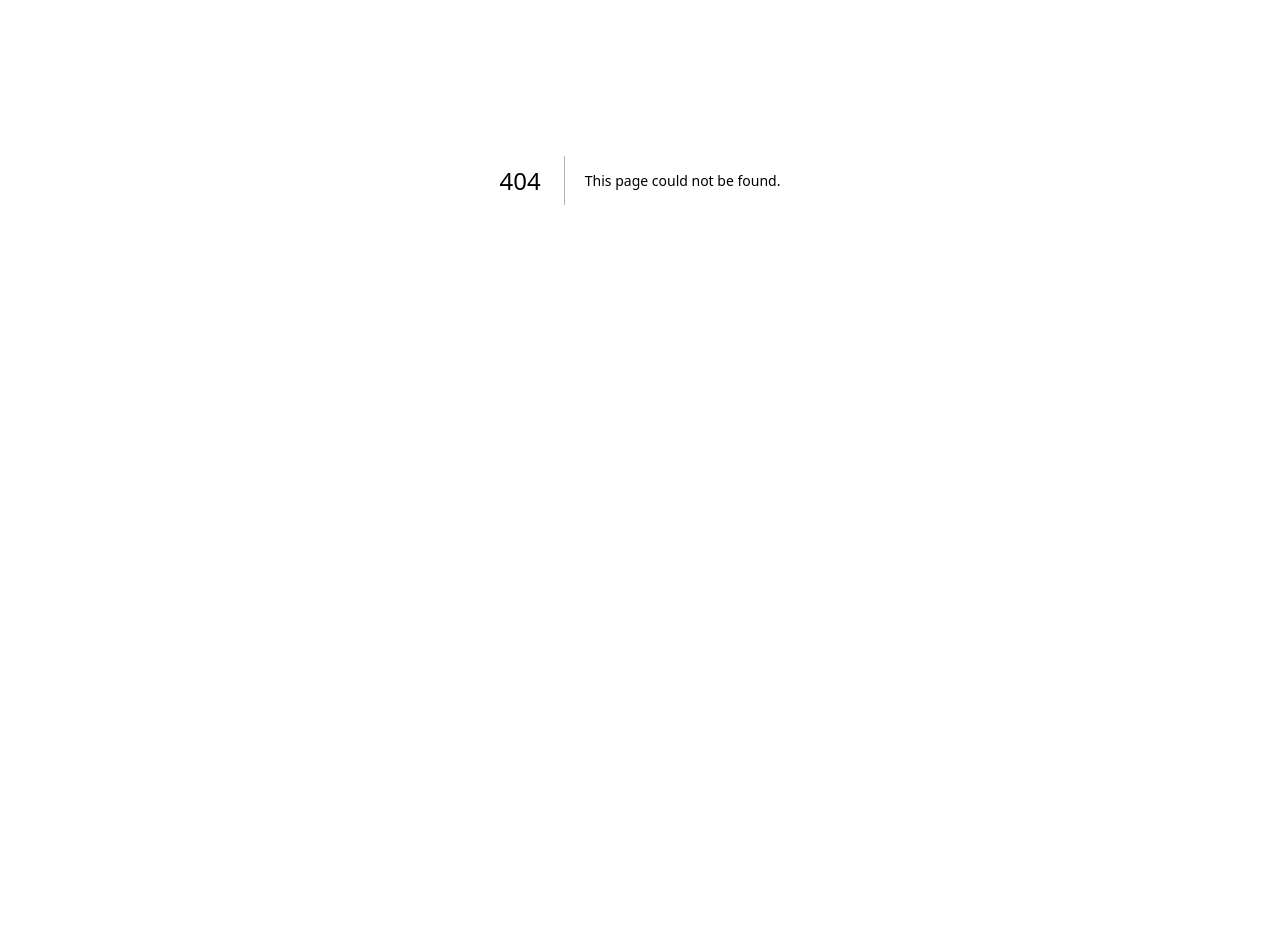
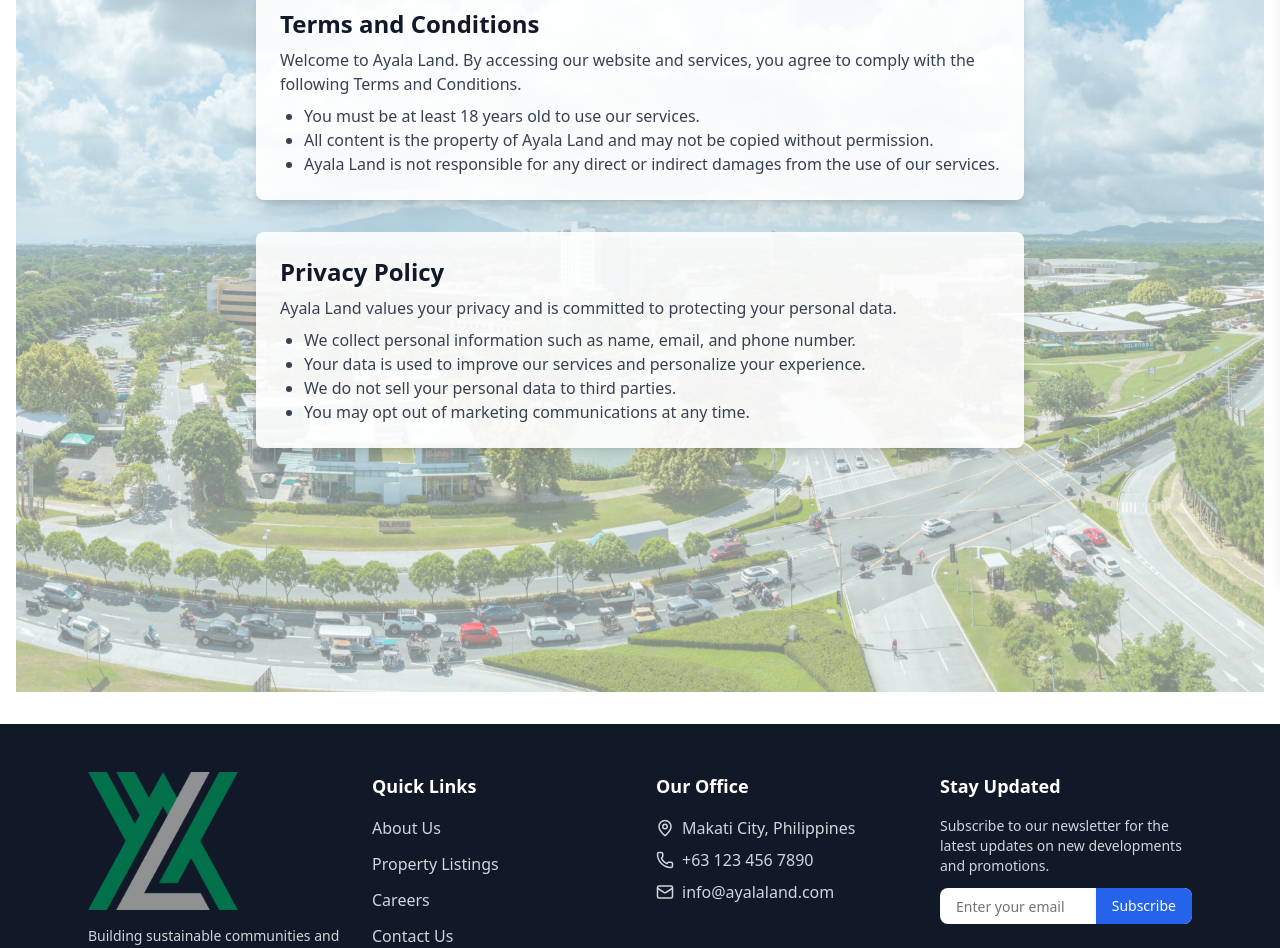
Before and after one commit to INFINITECH-OJT2025/AYALA_JD, a Next.js app: page /landing/terms in a window 1280 px wide. Before the commit this address had no page. Shown: the part 220-1168 px from the top of the page. Before the commit the page ends 800 px from the top, so only its background shows below. Built offline with nearby package versions, Linux system fonts and the light colour scheme.

Commit message:
cleaning up

```diff
--- a/src/app/landing/aboutus/page.tsx
+++ b/src/app/landing/aboutus/page.tsx
@@ -103,11 +103,8 @@
             <h2 className="text-4xl font-bold drop-shadow-lg">Be Part of Our Legacy</h2>
             <p className="mt-4 text-lg opacity-90">Explore careers or discover our latest developments today.</p>
             <div className="mt-6 space-x-4">
-              <a href="/careers" className="bg-white text-green-700 px-6 py-2 rounded-full font-semibold shadow-md hover:bg-gray-100 dark:bg-gray-800 dark:text-white dark:hover:bg-gray-700">
+              <a href="/landing/joblistings" className="bg-white text-green-700 px-6 py-2 rounded-full font-semibold shadow-md hover:bg-gray-100 dark:bg-gray-800 dark:text-white dark:hover:bg-gray-700">
                 Careers
-              </a>
-              <a href="/projects" className="bg-white text-green-700 px-6 py-2 rounded-full font-semibold shadow-md hover:bg-gray-100 dark:bg-gray-800 dark:text-white dark:hover:bg-gray-700">
-                Our Projects
               </a>
             </div>
           </div>
--- /dev/null
+++ b/src/app/landing/terms/page.tsx
@@ -0,0 +1,17 @@
+"use client";
+
+import { Navbar } from "@/components/landing-page/Navbar";
+import { Footer } from "@/components/landing-page/Footer";
+import TermsPrivacy from "@/components/landing-page/Terms";
+
+export default function TermsPage() {
+  return (
+    <div>
+      <Navbar />
+      <main className="container mx-auto px-4 py-8">
+        <TermsPrivacy/>
+      </main>
+      <Footer />
+    </div>
+  );
+}
--- a/src/app/layout.tsx
+++ b/src/app/layout.tsx
@@ -12,8 +12,11 @@
 });
 
 export const metadata: Metadata = {
-  title: "Create Next App",
+  title: "AYALA",
   description: "Generated by create next app",
+  icons: {
+    icon: "/logo.png", // Or "/favicon.png" if using PNG
+  },
 };
 
 export default function RootLayout({
--- a/src/components/landing-page/Footer.tsx
+++ b/src/components/landing-page/Footer.tsx
@@ -21,11 +21,11 @@
         <div>
           <h4 className="text-lg font-semibold text-white mb-4">Quick Links</h4>
           <ul className="space-y-3">
-            <li><Link href="/about" className="hover:text-white">About Us</Link></li>
-            <li><Link href="/properties" className="hover:text-white">Property Listings</Link></li>
-            <li><Link href="/careers" className="hover:text-white">Careers</Link></li>
-            <li><Link href="/contact" className="hover:text-white">Contact Us</Link></li>
-            <li><Link href="/terms" className="hover:text-white">Terms & Privacy Policy</Link></li>
+            <li><Link href="/landing/aboutus" className="hover:text-white">About Us</Link></li>
+            <li><Link href="/landing/properties" className="hover:text-white">Property Listings</Link></li>
+            <li><Link href="/landing/joblistings" className="hover:text-white">Careers</Link></li>
+            <li><Link href="/landing/contactus" className="hover:text-white">Contact Us</Link></li>
+            <li><Link href="/landing/terms" className="hover:text-white">Terms & Privacy Policy</Link></li>
           </ul>
         </div>
 
--- /dev/null
+++ b/src/components/landing-page/Terms.tsx
@@ -0,0 +1,50 @@
+"use client";
+
+import Image from "next/image";
+
+export default function TermsPrivacy() { // ✅ Use default export
+  return (
+    <div className="relative container mx-auto px-4 py-8 min-h-screen">
+      {/* Background Image */}
+      <div className="absolute inset-0 -z-10">
+        <Image
+          src="/ayalapic3.jpg"
+          alt="Ayala Background"
+          layout="fill"
+          objectFit="cover"
+          quality={100}
+          className="opacity-50 dark:opacity-40"
+        />
+      </div>
+
+      <h1 className="text-3xl font-bold text-center mb-6 text-gray-900 dark:text-white">
+        Terms and Privacy Policy
+      </h1>
+
+      <section className="mb-8 bg-white bg-opacity-90 dark:bg-gray-800 dark:bg-opacity-90 p-6 rounded-lg shadow-lg max-w-3xl mx-auto">
+        <h2 className="text-2xl font-semibold text-gray-900 dark:text-gray-100">Terms and Conditions</h2>
+        <p className="mt-2 text-gray-700 dark:text-gray-300">
+          Welcome to Ayala Land. By accessing our website and services, you agree to comply with the following Terms and Conditions.
+        </p>
+        <ul className="list-disc pl-6 mt-2 text-gray-700 dark:text-gray-300">
+          <li>You must be at least 18 years old to use our services.</li>
+          <li>All content is the property of Ayala Land and may not be copied without permission.</li>
+          <li>Ayala Land is not responsible for any direct or indirect damages from the use of our services.</li>
+        </ul>
+      </section>
+
+      <section className="mb-8 bg-white bg-opacity-90 dark:bg-gray-800 dark:bg-opacity-90 p-6 rounded-lg shadow-lg max-w-3xl mx-auto">
+        <h2 className="text-2xl font-semibold text-gray-900 dark:text-gray-100">Privacy Policy</h2>
+        <p className="mt-2 text-gray-700 dark:text-gray-300">
+          Ayala Land values your privacy and is committed to protecting your personal data.
+        </p>
+        <ul className="list-disc pl-6 mt-2 text-gray-700 dark:text-gray-300">
+          <li>We collect personal information such as name, email, and phone number.</li>
+          <li>Your data is used to improve our services and personalize your experience.</li>
+          <li>We do not sell your personal data to third parties.</li>
+          <li>You may opt out of marketing communications at any time.</li>
+        </ul>
+      </section>
+    </div>
+  );
+}
--- a/tsconfig.json
+++ b/tsconfig.json
@@ -22,6 +22,6 @@
       "@/*": ["./src/*"]
     }
   },
-  "include": ["next-env.d.ts", "**/*.ts", "**/*.tsx", ".next/types/**/*.ts", "src/app/page", "src/app/admin/layout", "src/app/admin/page"],
+  "include": ["next-env.d.ts", "**/*.ts", "**/*.tsx", ".next/types/**/*.ts", "src/app/page", "src/app/admin/layout", "src/app/admin/page", "src/app/landing/terms"],
   "exclude": ["node_modules"]
 }
```
